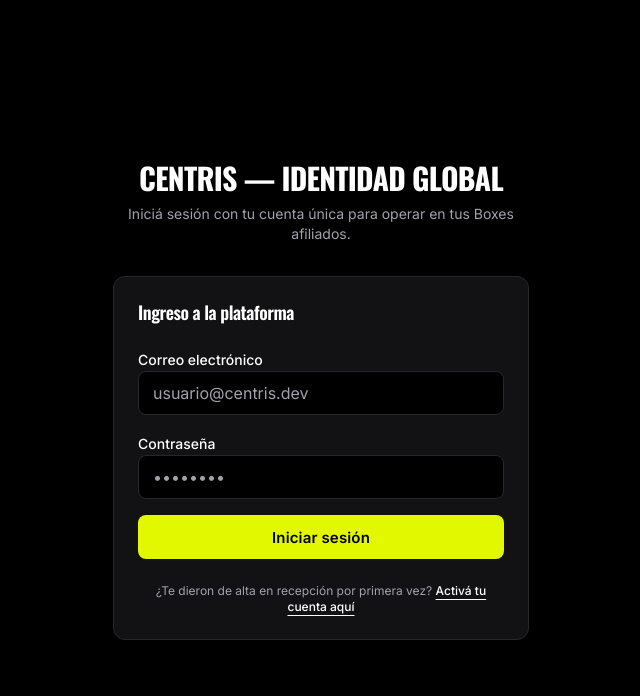
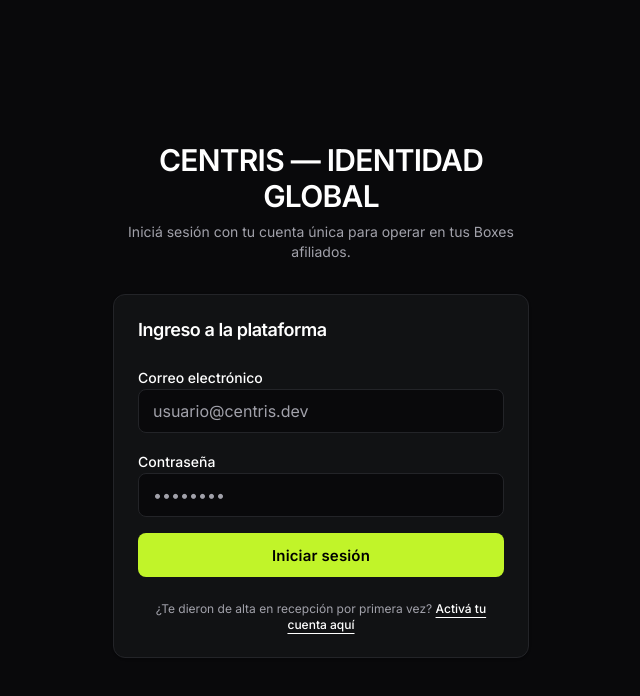
Before and after one commit to matias-ac/centris-app, a Next.js app in the folder apps/web/: page /login in a window 1280 px wide. Shown: the top 696 px of the page, without its empty margins (319-959 px from the left). Built offline with nearby package versions, Linux system fonts and the light colour scheme; no server answers.

Commit message:
feat(shell-ui): migrar tokens dark bento cockpit y tipografia inter

```diff
--- a/apps/web/src/app/globals.css
+++ b/apps/web/src/app/globals.css
@@ -2,35 +2,44 @@
 
 :root,
 .dark {
-  --background: #000000;
-  --foreground: #ffffff;
+  color-scheme: dark;
 
-  --card: #121214;
-  --card-foreground: #ffffff;
+  /* Superficies Dark Bento Cockpit */
+  --background: #09090B;
+  --foreground: #FFFFFF;
 
-  --popover: #121214;
-  --popover-foreground: #ffffff;
+  --card: #111214;
+  --card-foreground: #FFFFFF;
 
-  --primary: #e2f800;
+  --popover: #111214;
+  --popover-foreground: #FFFFFF;
+
+  /* Acento de Acción Principal: Volt Lime (#C1F429) con texto Negro obligatorio */
+  --primary: #C1F429;
   --primary-foreground: #000000;
 
-  --secondary: #1c1c1f;
-  --secondary-foreground: #ffffff;
+  /* Superficies Elevadas y Atenuadas */
+  --secondary: #18191C;
+  --secondary-foreground: #FFFFFF;
 
-  --muted: #1c1c1f;
-  --muted-foreground: #a1a1aa;
+  --muted: #18191C;
+  --muted-foreground: #A1A1AA;
 
-  --accent: #1c1c1f;
-  --accent-foreground: #ffffff;
+  --accent: #18191C;
+  --accent-foreground: #FFFFFF;
 
-  --destructive: #fb7185;
+  /* Estados Semánticos y Bordes Hairline */
+  --destructive: #FF6D6D;
   --destructive-foreground: #000000;
 
-  --border: #27272a;
-  --input: #27272a;
-  --ring: #e2f800;
+  --border: #232428;
+  --input: #232428;
+  --ring: #C1F429;
 
-  --radius: 0.5rem;
+  --volt-hover: #AEDF1B;
+  --volt-tint: #F4FDE0;
+
+  --radius: 1.5rem;
 }
 
 @theme inline {
@@ -54,36 +63,60 @@
   --color-input: var(--input);
   --color-ring: var(--ring);
 
-  --color-volt-50: #fcffe5;
-  --color-volt-400: #e2f800;
-  --color-volt-500: #cde000;
+  /* Tokens explícitos Centris v2 */
+  --color-volt-lime: #C1F429;
+  --color-volt-hover: #AEDF1B;
+  --color-volt-tint: #F4FDE0;
+  --color-volt-400: #C1F429;
+  --color-volt-500: #AEDF1B;
+  --color-canvas-obsidian: #09090B;
+  --color-surface-card: #111214;
+  --color-surface-elevated: #18191C;
+  --color-border-hairline: #232428;
+  --color-mint-active: #18FFC8;
+  --color-amber-warning: #FBBF24;
+  --color-coral-alert: #FF6D6D;
 
-  --font-sans: "Inter", ui-sans-serif, system-ui, -apple-system, BlinkMacSystemFont, "Segoe UI", Roboto, sans-serif;
-  --font-display: "Oswald", ui-sans-serif, system-ui, sans-serif;
+  /* Familia Tipográfica Única */
+  --font-sans: var(--font-inter), ui-sans-serif, system-ui, -apple-system, BlinkMacSystemFont, "Segoe UI", sans-serif;
+  --font-display: var(--font-sans);
 
-  --text-stat: clamp(2rem, 1.6rem + 1.8vw, 2.75rem);
-  --text-stat--line-height: 1.05;
-  --text-stat--letter-spacing: -0.02em;
+  --text-display: clamp(1.75rem, 1.45rem + 1.4vw, 2.375rem);
+  --text-display--line-height: 1.1;
+  --text-display--letter-spacing: -0.025em;
 
-  --text-h1: clamp(1.625rem, 1.35rem + 1.2vw, 2.25rem);
-  --text-h1--line-height: 1.15;
+  --text-h1: clamp(1.375rem, 1.2rem + 0.8vw, 1.75rem);
+  --text-h1--line-height: 1.2;
   --text-h1--letter-spacing: -0.02em;
+}
 
-  --text-h2: clamp(1.25rem, 1.1rem + 0.7vw, 1.625rem);
-  --text-h2--line-height: 1.2;
-  --text-h2--letter-spacing: -0.015em;
+::selection {
+  background-color: #C1F429;
+  color: #000000;
+}
 
-  --text-h3: clamp(1.125rem, 1.05rem + 0.3vw, 1.25rem);
-  --text-h3--line-height: 1.25;
-  --text-h3--letter-spacing: -0.01em;
+html {
+  scrollbar-color: #232428 #09090B;
 }
 
 body {
   background-color: var(--background);
   color: var(--foreground);
   font-family: var(--font-sans);
+  caret-color: #C1F429;
+  -webkit-font-smoothing: antialiased;
 }
 
 .tabular-nums {
   font-variant-numeric: tabular-nums;
 }
+
+.bg-bento-stripe {
+  background: repeating-linear-gradient(
+    -45deg,
+    #18191C,
+    #18191C 4px,
+    #22242A 4px,
+    #22242A 8px
+  );
+}
--- a/apps/web/src/app/layout.tsx
+++ b/apps/web/src/app/layout.tsx
@@ -1,5 +1,13 @@
 import type { Metadata } from "next";
+import { Inter } from "next/font/google";
 import "./globals.css";
+
+const inter = Inter({
+  subsets: ["latin", "latin-ext"],
+  weight: ["300", "400", "500", "600"],
+  variable: "--font-inter",
+  display: "swap"
+});
 
 export const metadata: Metadata = {
   title: "Centris — Gestión Multitenant de Boxes",
@@ -13,20 +21,8 @@ export default function RootLayout({
   children: React.ReactNode;
 }>) {
   return (
-    <html lang="es" className="dark">
-      <head>
-        <link rel="preconnect" href="https://fonts.googleapis.com" />
-        <link
-          rel="preconnect"
-          href="https://fonts.gstatic.com"
-          crossOrigin="anonymous"
-        />
-        <link
-          href="https://fonts.googleapis.com/css2?family=Inter:wght@400;500;600&family=Oswald:wght@600;700&display=swap"
-          rel="stylesheet"
-        />
-      </head>
-      <body className="bg-background text-foreground font-sans antialiased min-h-screen">
+    <html lang="es" className={`${inter.variable} dark`}>
+      <body className="min-h-screen bg-background text-foreground font-sans antialiased">
         {children}
       </body>
     </html>
--- a/apps/web/vitest.config.ts
+++ b/apps/web/vitest.config.ts
@@ -1,8 +1,14 @@
+import path from "node:path";
 import { defineConfig } from "vitest/config";
 
 export default defineConfig({
+  resolve: {
+    alias: {
+      "@": path.resolve(__dirname, "./src")
+    }
+  },
   test: {
-    include: ["src/**/*.spec.ts"],
+    include: ["src/**/*.spec.{ts,tsx}"],
     exclude: ["node_modules/**", ".next/**", ".features-gen/**", "e2e/**"],
     environment: "node"
   }
```
Also changed, not shown: 1 other file (tests, documents, lock files or other folders).
